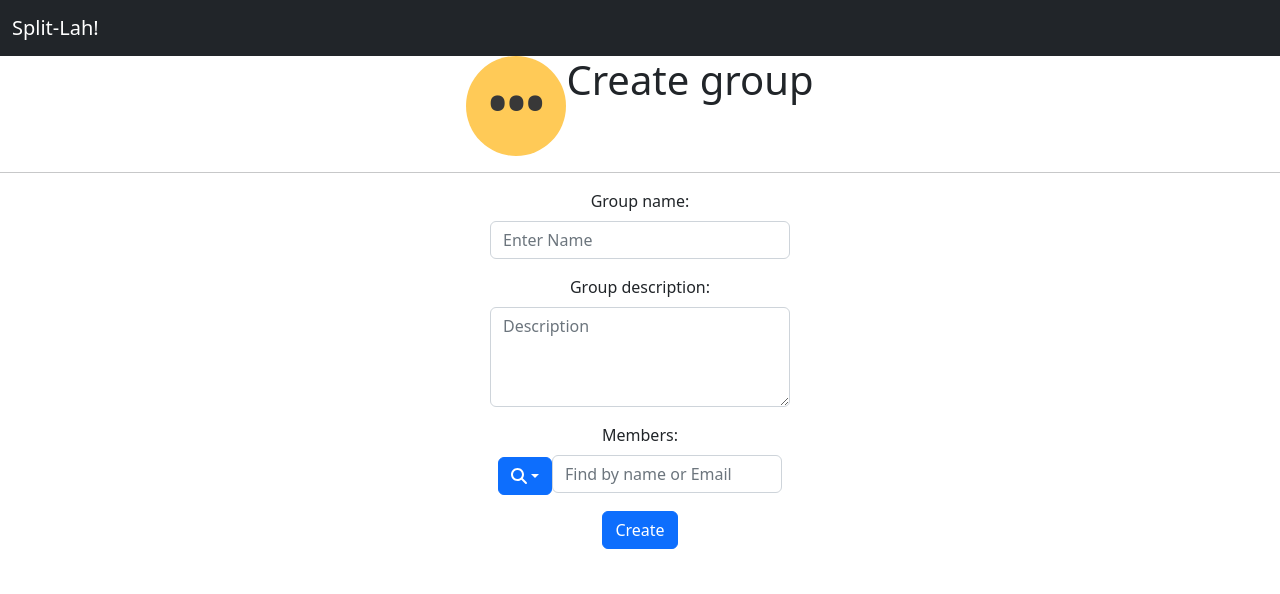
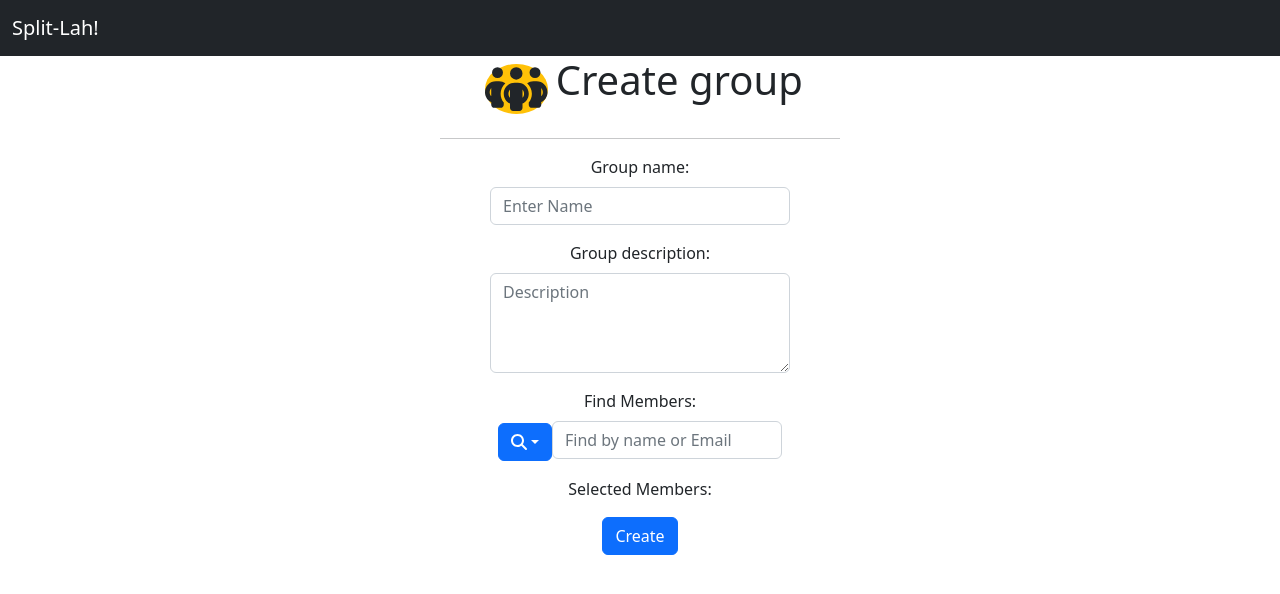
Before and after one commit to SplitLahTeam/SplitLah-, a React (Vite) app in the folder Client/: page /group/register in a window 1280 px wide. Shown: the top 594 px of the page. Built offline with nearby package versions, Linux system fonts and the light colour scheme.

Commit message:
Adhoc Display Improvements in few places

```diff
--- a/Client/src/components/CardRecentExpenses.jsx
+++ b/Client/src/components/CardRecentExpenses.jsx
@@ -16,7 +16,9 @@ const CardRecentExpenses = ({expenseTitle, transactionList}) => {
         <Accordion.Body>
             <ul>
               {transactionList.map((transaction,idx) =>
-              <li key={idx}>{transaction?.paidByName || transaction?.receivedByName} on {moment.unix(Date.parse(transaction?.updatedAt)/1000).format("DD-MMM-YY")} ({transaction.description}) ${transaction.amount}</li>
+              <li key={idx} className="d-flex" style={{"justifyContent": "space-between"}}>
+              <p>{transaction?.paidByName || transaction?.receivedByName} on {moment.unix(Date.parse(transaction?.updatedAt)/1000).format("DD-MMM-YY")} ({transaction.description}) </p>
+              <p> ${transaction.amount} </p></li>
             )}
             </ul>
         </Accordion.Body>
--- a/Client/src/pages/GroupRegister.jsx
+++ b/Client/src/pages/GroupRegister.jsx
@@ -7,6 +7,7 @@ import Container from "react-bootstrap/Container";
 import Dropdown from "react-bootstrap/Dropdown";
 import { FontAwesomeIcon } from "@fortawesome/react-fontawesome";
 import { faMagnifyingGlass } from "@fortawesome/free-solid-svg-icons";
+import {faPeopleGroup} from '@fortawesome/free-solid-svg-icons'
 
 const GroupRegister = () => {
   const [selectedUserList, setSelectedUserList] = useState([]);
@@ -92,10 +93,12 @@ const GroupRegister = () => {
   return (
     <div>
       <div className="transaction-head d-flex justify-content-center">
-        <div className="circle-thumbnail">•••</div>
+        {/* <div className="circle-thumbnail">•••</div>
+        <FontAwesomeIcon icon={"fa-solid fa-people-group"} /> */}
+        <FontAwesomeIcon icon={faPeopleGroup} style={{height:"50px", "border-radius":"50%"}} className="m-2 bg-warning"/>
         <h1>Create group</h1>
       </div>
-      <hr className="divider"></hr>
+      <hr className="divider mx-auto" style={{ width: "400px" }}></hr>
       <Container fluid>
         <Row className="text-center">
           <Col className="text-center d-flex justify-content-center">
@@ -118,7 +121,7 @@ const GroupRegister = () => {
                 />
               </Form.Group>
               <Form.Group className="mb-3">
-                <Form.Label className="d-block">Members:</Form.Label>
+                <Form.Label className="d-block">Find Members:</Form.Label>
                 <Dropdown onClick={handleUserSearch} className="d-inline">
                   <Dropdown.Toggle variant="primary" id="dropdown-basic">
                     <FontAwesomeIcon icon={faMagnifyingGlass} />
@@ -138,17 +141,19 @@ const GroupRegister = () => {
                   ref={searchTextBoxRef}
                 />
               </Form.Group>
+              <Form.Group>
+              <Form.Label className="d-block">Selected Members:</Form.Label>
+              </Form.Group>
               <Form.Group className="mb-3">
                 <ul>
                   {selectedUserList.map((user) => (
-                    <li>
+                    <li style={{"list-style":"none"}} className="text-start">
                       {user.name} : {user.email}
                     </li>
                   ))}
                 </ul>
               </Form.Group>
               <Button type="submit">Create</Button>
-              <i className="fa-regular fa-user"></i>
               {notification && <p className="text-danger">{notification}</p>}
             </Form>
           </Col>
--- a/Client/src/pages/UpdateUser.jsx
+++ b/Client/src/pages/UpdateUser.jsx
@@ -61,7 +61,7 @@ const UpdateUser = () => {
         <Image src={profile} className="mx-3 my-1" style={{ width: '80px', borderRadius: '50%' }}/>
         <h1 className="my-auto text-center">Edit profile</h1>
       </div>
-      <hr className="divider"></hr>
+      <hr className="divider mx-auto" style={{ width: "400px" }}></hr>
       <Container fluid>
         <Row className="text-center">
           <Col className="text-center d-flex justify-content-center">
--- a/Client/src/pages/UserGroupsSummary.jsx
+++ b/Client/src/pages/UserGroupsSummary.jsx
@@ -10,6 +10,8 @@ import { useSelector, useDispatch } from "react-redux";
 import { selectedGroupActions } from "../store/selectedGroupSlice";
 import {groupSummaryActions} from '../store/groupSummarySlice'
 import CardIndividualGroup from "../components/CardIndividualGroup";
+import { FontAwesomeIcon } from "@fortawesome/react-fontawesome";
+import {faPeopleGroup} from '@fortawesome/free-solid-svg-icons'
 
 const UserGroupsSummary = () => {
   const navigate = useNavigate();
@@ -72,7 +74,7 @@ const UserGroupsSummary = () => {
     <div>
       <Row>
         <Col xs="auto" className="mt-2 ms-4 d-none d-sm-block">
-          <Image src={profile} style={{ width: "100px", borderRadius: "50%" }} />
+          <FontAwesomeIcon icon={faPeopleGroup} style={{height:"50px", "border-radius":"50%"}} className="m-2 bg-warning"/>
         </Col>
         <Col className="my-auto text-sm-start text-center">
         <h1>My Groups</h1>
```
Also changed, not shown: 2 other files (tests, documents, lock files or other folders).
